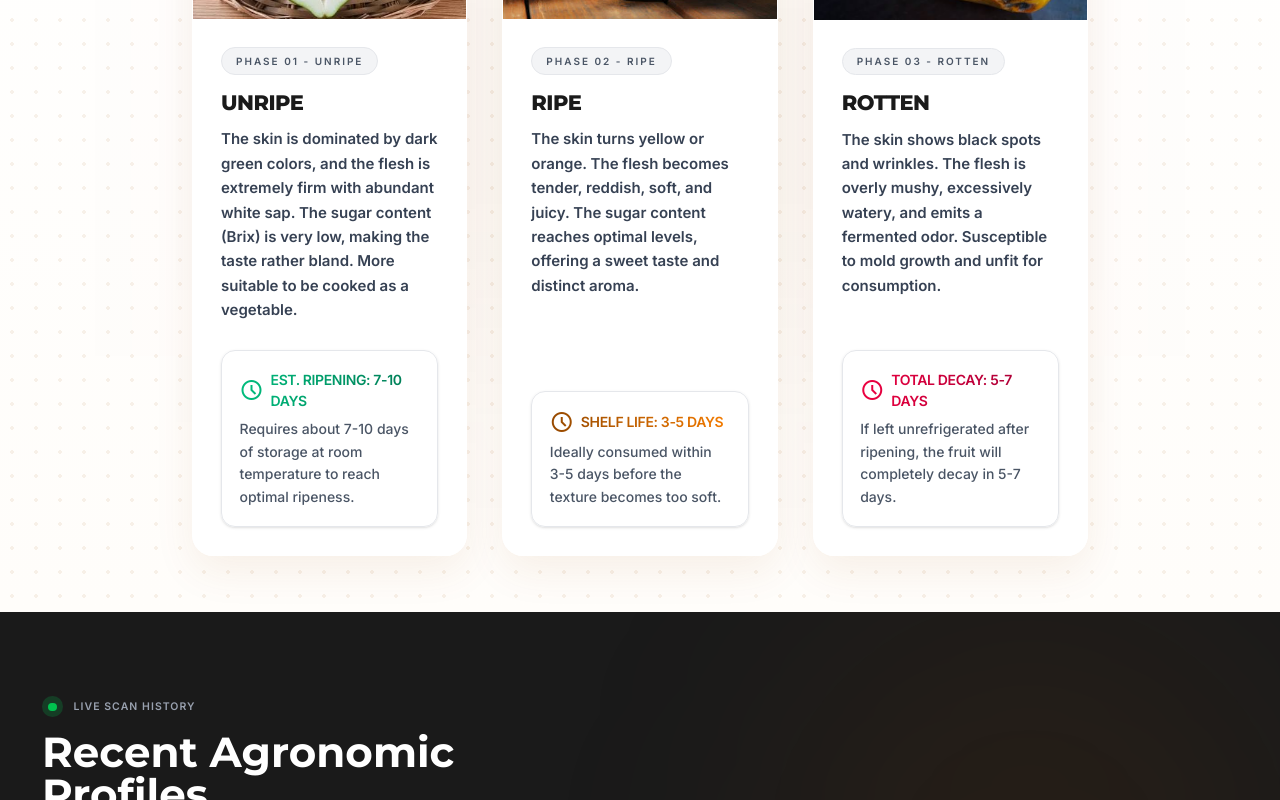
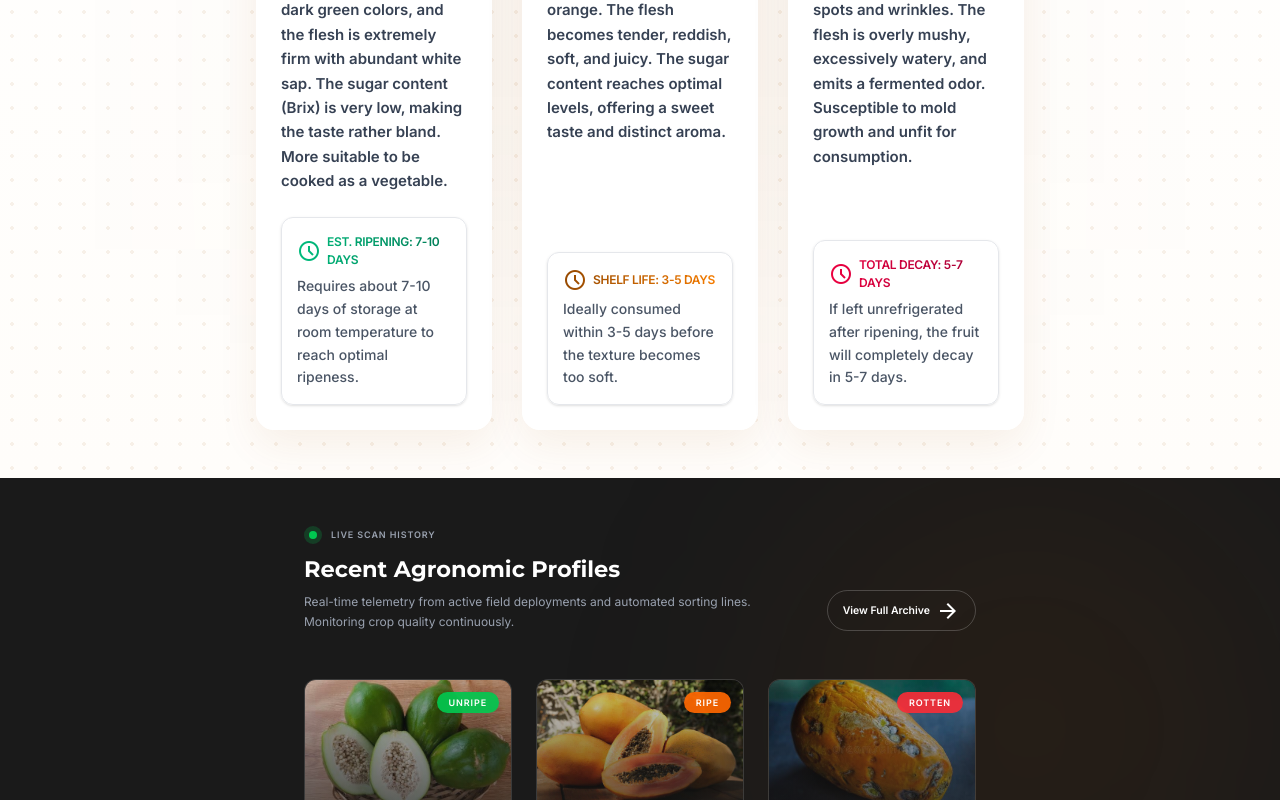
Before and after one commit to rafif24si/pepaya-app, a React (Vite) app: page / in a window 1280 px wide. Shown: the part 2000-2800 px from the top of the page. Built offline with nearby package versions, Linux system fonts and the light colour scheme.

Commit message:
fix: aggressively scale down UI to 75% base and reduce max container width to 4xl

```diff
--- a/src/components/Navbar.jsx
+++ b/src/components/Navbar.jsx
@@ -49,7 +49,7 @@ export default function Navbar() {
   return (
     <div className="fixed top-0 w-full z-50 flex justify-center px-4 pt-4 transition-all duration-500">
       <nav
-        className={`w-full max-w-5xl transition-all duration-500 ${scrolled
+        className={`w-full max-w-4xl transition-all duration-500 ${scrolled
             ? "bg-white/90 dark:bg-[#1a1a1a]/90 backdrop-blur-2xl shadow-[0_10px_40px_rgba(0,0,0,0.08)] border-white/60 dark:border-white/10"
             : "bg-white/60 dark:bg-[#121212]/60 backdrop-blur-xl shadow-[0_8px_32px_rgba(0,0,0,0.04)] border-white/40 dark:border-white/5"
           } rounded-full border-[1.5px]`}
--- a/src/components/sections/HistorySection.jsx
+++ b/src/components/sections/HistorySection.jsx
@@ -36,11 +36,11 @@ export default function HistorySection() {
   ];
 
   return (
-    <section className="bg-[#1a1a1a] dark:bg-[#121212] py-24 px-6 md:px-12 relative overflow-hidden transition-colors duration-500" id="history">
+    <section className="bg-[#1a1a1a] py-16 px-6 md:px-10 relative overflow-hidden transition-colors duration-500" id="history">
       {/* Background ambient glow */}
-      <div className="absolute top-0 right-0 w-[500px] h-[500px] bg-[#964900]/10 dark:bg-[#ffb786]/5 rounded-full blur-[120px] pointer-events-none"></div>
+      <div className="absolute top-0 right-0 w-[500px] h-[500px] bg-[#964900]/10 rounded-full blur-[120px] pointer-events-none"></div>
 
-      <div className="max-w-[1440px] mx-auto w-full relative z-10">
+      <div className="max-w-4xl mx-auto w-full relative z-10">
         {/* Header */}
         <div className="flex flex-col md:flex-row justify-between items-start md:items-end mb-16 gap-6">
           <div className="max-w-2xl">
@@ -50,14 +50,14 @@ export default function HistorySection() {
               </div>
               <span className="text-xs font-bold text-gray-400 uppercase tracking-widest">{t.liveScan}</span>
             </div>
-            <h2 className="text-4xl md:text-5xl font-display-lg font-bold text-white mb-5">
+            <h2 className="text-2xl md:text-3xl font-display-lg font-bold text-white mb-3">
               {t.title}
             </h2>
-            <p className="text-gray-400 text-base md:text-lg leading-relaxed">
+            <p className="text-gray-400 text-sm md:text-base leading-relaxed">
               {t.desc}
             </p>
           </div>
-          <button className="px-6 py-3 rounded-full border border-white/20 text-white font-semibold flex items-center gap-2 hover:bg-white hover:text-[#1a1a1a] dark:hover:bg-white/10 dark:hover:text-white hover:scale-105 transition-all duration-300 group">
+          <button className="px-5 py-2.5 text-sm rounded-full border border-white/20 text-white font-semibold flex items-center gap-2 hover:bg-white hover:text-[#1a1a1a] transition-all duration-300 group">
             {t.viewArchive} <span className="material-symbols-outlined text-sm group-hover:translate-x-1 transition-transform">arrow_forward</span>
           </button>
         </div>
@@ -67,11 +67,11 @@ export default function HistorySection() {
           {historyItems.map((item, index) => (
             <div
               key={index}
-              className="bg-white/5 backdrop-blur-md border border-white/10 rounded-[32px] overflow-hidden flex flex-col group hover:-translate-y-3 hover:bg-white/10 hover:border-white/20 hover:shadow-[0_20px_40px_rgba(0,0,0,0.4)] transition-all duration-500 cursor-pointer"
+              className="bg-white/5 backdrop-blur-md border border-white/10 rounded-2xl overflow-hidden flex flex-col group hover:-translate-y-2 hover:bg-white/10 hover:border-white/20 hover:shadow-[0_20px_40px_rgba(0,0,0,0.4)] transition-all duration-500 cursor-pointer"
               style={{ animationDelay: `${index * 150}ms` }}
             >
               {/* Image Section */}
-              <div className="h-56 relative bg-[#222] overflow-hidden">
+              <div className="h-44 relative bg-[#222] overflow-hidden">
                 <img
                   alt={item.status}
                   className="w-full h-full object-cover group-hover:scale-110 transition-transform duration-700 ease-out opacity-80 group-hover:opacity-100"
@@ -88,7 +88,7 @@ export default function HistorySection() {
               </div>
 
               {/* Info Section */}
-              <div className="p-6 md:p-8 flex flex-col gap-5">
+              <div className="p-5 md:p-6 flex flex-col gap-4">
                 <div className="flex justify-between items-center border-b border-white/10 pb-4 group-hover:border-white/20 transition-colors">
                   <span className="text-gray-400 text-sm font-bold uppercase tracking-wider">{item.id}</span>
                   <div className="w-8 h-8 rounded-full bg-white/5 flex items-center justify-center group-hover:bg-white/20 transition-colors">
@@ -97,14 +97,14 @@ export default function HistorySection() {
                 </div>
 
                 <div className="flex justify-between items-center">
-                  <span className="text-gray-300 font-medium">{t.brixLevel}</span>
-                  <span className="text-white font-mono font-bold text-lg">{item.brix}</span>
+                  <span className="text-gray-300 text-sm font-medium">{t.brixLevel}</span>
+                  <span className="text-white font-mono font-bold text-base">{item.brix}</span>
                 </div>
 
                 <div>
-                  <div className="flex justify-between items-center mb-3">
-                    <span className="text-gray-300 font-medium">{t.confidence}</span>
-                    <span className="text-[#964900] dark:text-[#ffb786] font-mono font-bold text-lg">{item.confidence}</span>
+                  <div className="flex justify-between items-center mb-2">
+                    <span className="text-gray-300 text-sm font-medium">{t.confidence}</span>
+                    <span className="text-[#964900] dark:text-[#ffb786] font-mono font-bold text-base">{item.confidence}</span>
                   </div>
                   {/* Progress bar */}
                   <div className="w-full h-2 bg-white/10 rounded-full overflow-hidden relative">
--- a/src/index.css
+++ b/src/index.css
@@ -2,12 +2,12 @@
 @config "../tailwind.config.js";
 
 html {
-  font-size: 14px; /* Scales down the entire UI by 12.5% to fix the 'zoomed in' look */
+  font-size: 12px; /* Scales down the entire UI by 25% to fix the OS-level zoom */
 }
 
 @media (min-width: 1536px) {
   html {
-    font-size: 16px; /* Normal size for very large 2K/4K screens */
+    font-size: 14px; /* Slightly larger on very large screens */
   }
 }
 
```
